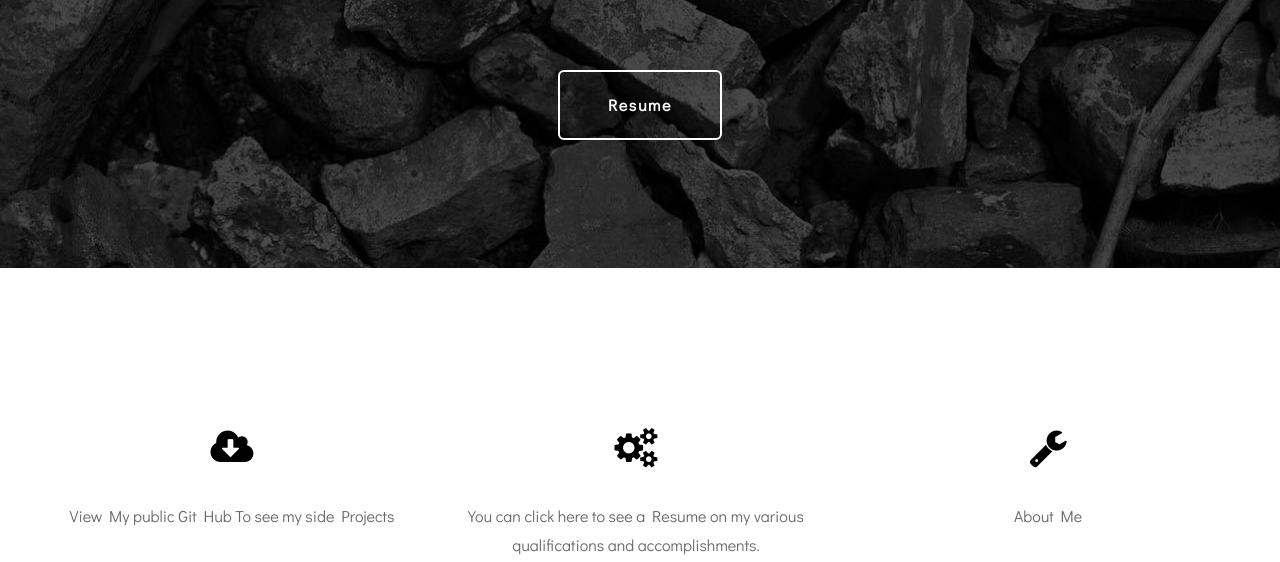
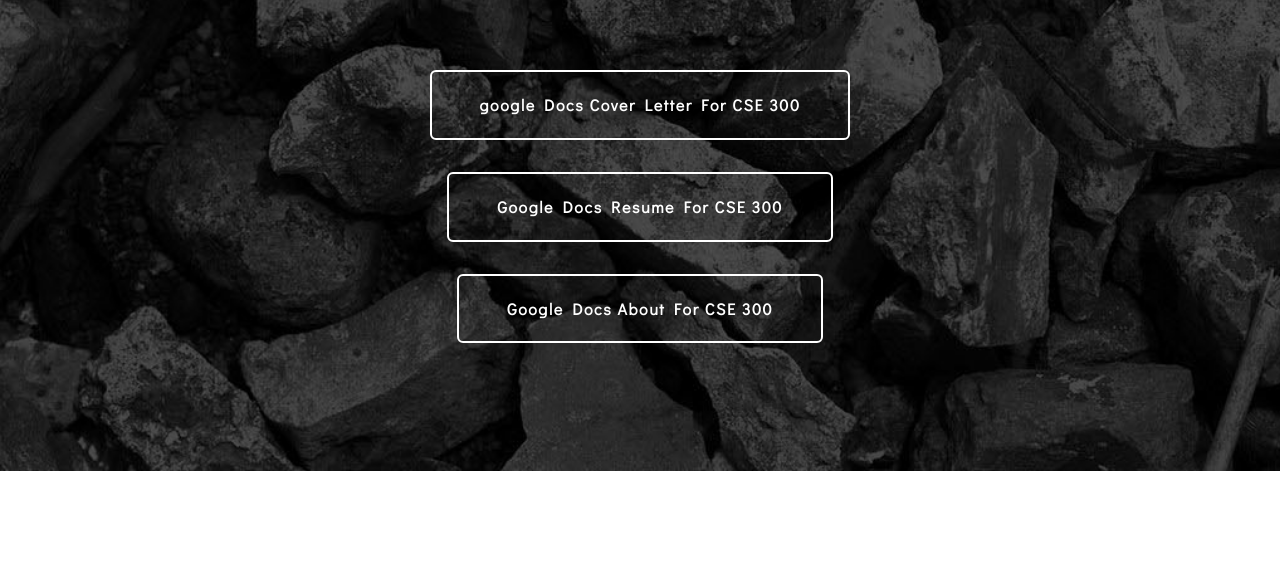
Before and after one commit to Joeg332/Joeg332.github.io, a plain HTML site: page index.html in a window 1280 px wide. Shown: the part 535-1097 px from the top of the page. Drawn offline with Linux system fonts and the light colour scheme.

Commit message:
added links for google docs

```diff
--- a/index.html
+++ b/index.html
@@ -46,7 +46,10 @@ Released   : 20140228
 			<span class="byline">"Almost Isn't Good Enough"</span>
 		</div>
 		<ul class="actions">
-			<li><a href="resumePage.html" class="button">Resume</a></li>
+                        <li><a href="https://docs.google.com/a/stonybrook.edu/document/d/1AvVSBJDlPC2X3or6QJX_Td-nnCTJZjEtGro1VfNPcUM/edit?usp=sharing" class="button">google Docs Cover Letter For CSE 300</a></li>
+			<li><a href="https://docs.google.com/a/stonybrook.edu/document/d/1HLFpX22X75PeB06shVfl2vJP67BFHrfMYBDcP7gIRQE/edit?usp=sharing" class="button">Google Docs Resume For CSE 300</a></li>
+                        <li><a href="https://docs.google.com/a/stonybrook.edu/document/d/1O0tgWgLXBWZdt9BOos5t2CIdExXgVTti9nCFgksYYfA/edit?usp=sharing" class="button">Google Docs About For CSE 300</a></li>
+
 		</ul>
 	</div>
 </div>
```
Also changed, not shown: resumePage.html (+1 -1 lines).
